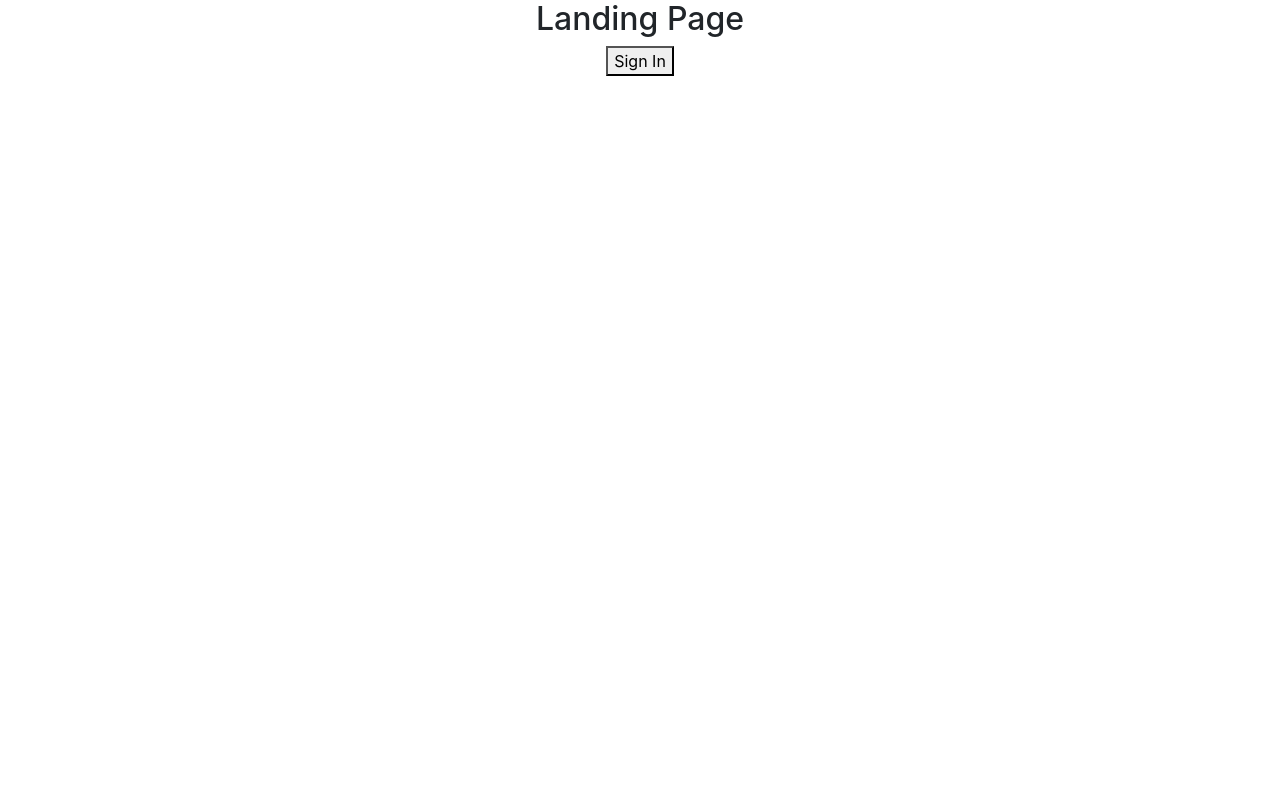
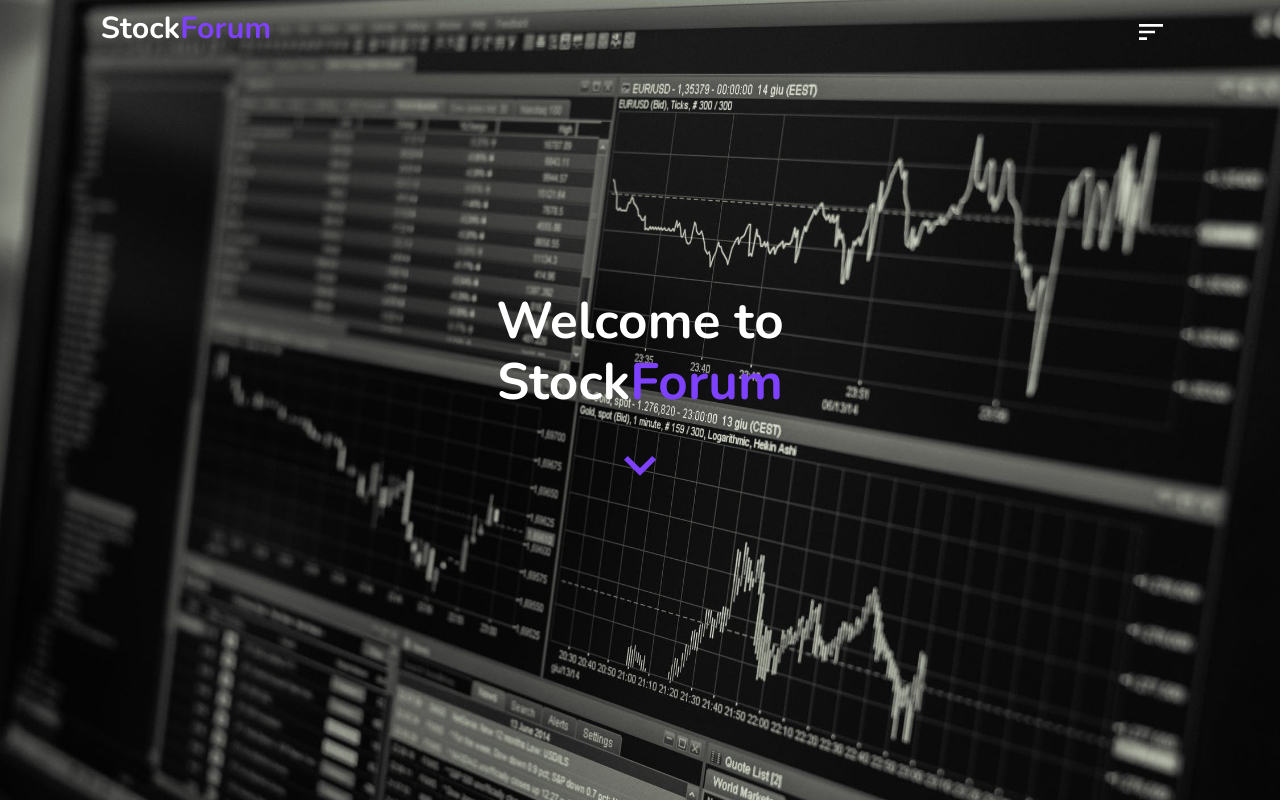
Before and after one commit to JacobLinder/cs-97-stock-forum, a React (Create React App) app: page /index in a window 1280 px wide. Built offline with nearby package versions, Linux system fonts and the light colour scheme.

Commit message:
Initial landing page design

```diff
--- a/package.json
+++ b/package.json
@@ -3,6 +3,8 @@
   "version": "0.1.0",
   "private": true,
   "dependencies": {
+    "@material-ui/core": "^4.11.3",
+    "@material-ui/icons": "^4.11.2",
     "@testing-library/jest-dom": "^5.11.9",
     "@testing-library/react": "^11.2.5",
     "@testing-library/user-event": "^12.7.1",
--- a/public/index.html
+++ b/public/index.html
@@ -24,6 +24,8 @@
       work correctly both with client-side routing and a non-root public URL.
       Learn how to configure a non-root public URL by running `npm run build`.
     -->
+    <link rel="preconnect" href="https://fonts.gstatic.com">
+<link href="https://fonts.googleapis.com/css2?family=Nunito:wght@700&display=swap" rel="stylesheet">
     <title>React App</title>
   </head>
   <body>
--- /dev/null
+++ b/src/components/Header.js
@@ -0,0 +1,77 @@
+import React, { useEffect, useState } from 'react';
+import { makeStyles } from '@material-ui/core/styles';
+import { AppBar, IconButton, Toolbar, Collapse } from '@material-ui/core';
+import SortIcon from '@material-ui/icons/Sort';
+import ExpandMoreIcon from '@material-ui/icons/ExpandMore';
+
+const useStyles = makeStyles((theme) => ({
+    root:{
+      display: 'flex',
+      justifyContent: 'center',
+      alignItems: 'center',
+      height: '100vh',
+      fontFamily: 'Nunito',
+    },
+  appbar:{
+    background: 'none',
+  },
+  appbarWrapper:{
+    width:"88%",
+    margin:'0 auto',
+  },
+  appbarTitle:{
+    flexGrow: '1',
+    fontSize: '1.9rem'
+  },
+  icon:{
+    color: '#fff',
+    fontSize: '2rem',
+  },
+  colorText:{
+    color:"#7D41FF",
+  },
+  container:{
+    textAlign: 'center',
+  },
+  title:{
+    color: '#fff',
+    fontSize: '3.2rem',
+  },
+  goDown: {
+    color: '#7D41FF',
+    fontSize: '4rem',
+  },
+}));
+export default function Header() {
+  const classes = useStyles();
+  const [checked,setChecked] = useState(false);
+  useEffect(()=>{
+    setChecked(true);
+  },[])
+  return (
+    <div className={classes.root}>
+      <AppBar className={classes.appbar} elevation={0}>
+        <Toolbar className={classes.appbarWrapper}>
+          <h1 className={classes.appbarTitle}>
+            Stock<span className={classes.colorText}>Forum</span>
+          </h1>
+          <IconButton>
+            <SortIcon className={classes.icon} />
+          </IconButton>
+        </Toolbar>
+      </AppBar>
+
+      <Collapse in={checked} {...(checked ? { timeout: 1700 } : {})} collapsedHeight={10}>
+        <div className={classes.container}>
+          <h1 className={classes.title}>
+            Welcome to <br /> Stock
+            <span className={classes.colorText}>Forum</span>
+          </h1>
+          <IconButton>
+            <ExpandMoreIcon className={classes.goDown} />
+          </IconButton>
+        </div>
+      </Collapse>
+    </div>
+  );
+}
--- a/src/pages/LandingPage.js
+++ b/src/pages/LandingPage.js
@@ -1,17 +1,24 @@
 import React from 'react';
+import { makeStyles } from '@material-ui/core/styles';
+import { CssBaseline } from '@material-ui/core';
+import Header from '../components/Header';
 import { Link } from 'react-router-dom';
 
+const useStyles = makeStyles((theme) => ({
+  root:{
+    minHeight: '100vh',
+    backgroundImage: `url(${process.env.PUBLIC_URL + '/assets/bg.jpeg'})`,
+    backgroundRepeat:"no-repeat",
+    backgroundSize: 'cover',
+  },
+}));
+
 export default function LandingPage() {
-  return(
-    <>
-      <center>
-        <h2>Landing Page</h2>
-        <Link to='/sign-in'>
-          <button>
-            Sign In
-          </button>
-        </Link>
-      </center>
-    </>
+  const classes = useStyles();
+  return (
+    <div className={classes.root}>
+      <CssBaseline />
+      <Header />
+    </div>
   );
 }
```
Also changed, not shown: public/assets/bg.jpeg (added), 1 other file (tests, documents, lock files or other folders).
